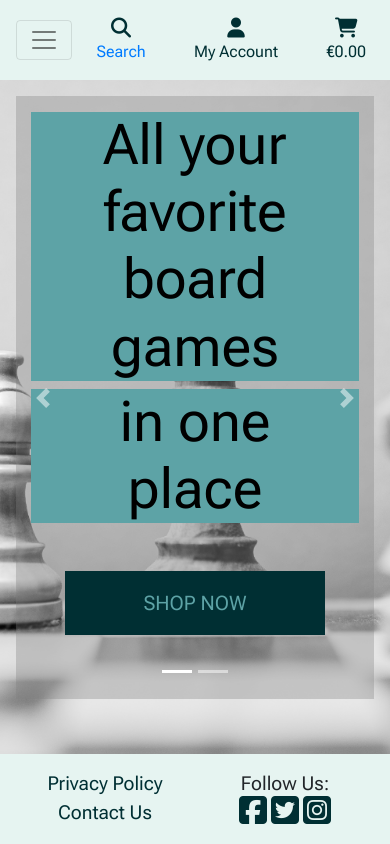
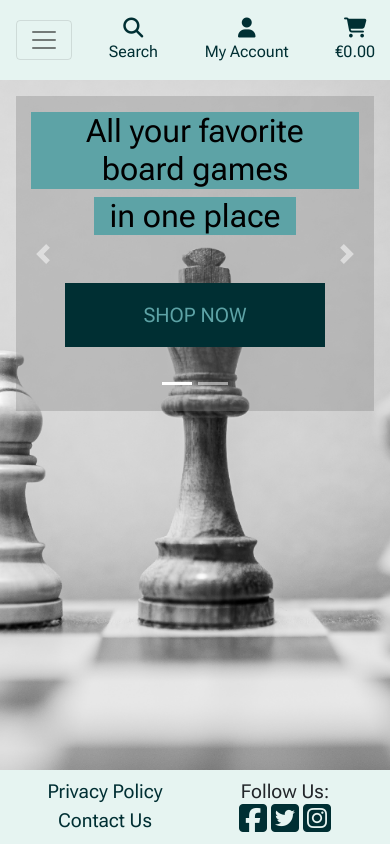
Before and after one commit to vit718/CheckMate-GameStore_Django, a Django app: page / in a window 390 px wide. Run offline with Django 3.2, Linux system fonts and the light colour scheme; some libraries are stand-ins or nearby versions.

Commit message:
fix positioning of navbar and footer for mobile users

```diff
--- a/static/css/base.css
+++ b/static/css/base.css
@@ -162,15 +162,15 @@ a:hover {
 
 /* Footer */
 
-#footer {
+.footer {
     background-color: #E6F4F1;
 }
 
-#footer-links {
+.footer-links {
     padding-top: 10px;
 }
 
-#footer-icons p {
+.footer-icons p {
     margin-bottom: 0;
 }
 
@@ -196,7 +196,7 @@ a:hover {
     }
 }
 
-/* Adjust footer size for small screens */
+/* Adjust size for small screens */
 @media (max-width: 992px) {
 
     #footer-links {
@@ -211,10 +211,18 @@ a:hover {
         padding-top: 80px;
     }
 
-    #carousel-main-1, #carousel-main-2, {
-        font-size: 2.5rem
-    }
-
-    .shop-action-btn {
+    #carousel-main-1, #carousel-main-2 {
+        font-size: 2rem
     }
 }
+
+/* Adjust navbar for the smallest screens */
+@media (max-width: 400px) {
+    .mobile-nav {
+        padding-right: 5px;
+    }
+    .mobile-nav-link {
+        padding-left: 10px;
+        padding-right: 10px;
+    }
+}
--- a/templates/base.html
+++ b/templates/base.html
@@ -97,7 +97,7 @@
             </div>
         </div>
         <div class="row">
-            <nav class="navbar pr-0 backg-light navbar-expand-lg navbar-light w-100">
+            <nav class="navbar mobile-nav backg-light navbar-expand-lg navbar-light w-100">
                 <button class="navbar-toggler" type="button" data-toggle="collapse" data-target="#main-nav" aria-controls="main-nav" aria-expanded="false" aria-label="Toggle navigation">
                     <span class="navbar-toggler-icon"></span>
                 </button>
@@ -121,9 +121,9 @@
     {% endblock %}
 
     <!-- Footer -->
-    <footer id="footer" class="fixed-bottom py-3 text-center">
+    <footer class="fixed-bottom py-2 footer text-center">
         <div class="container d-none d-lg-block">
-            <div id="footer-links" class="text-center float-container">
+            <div class="footer-links text-center float-container">
                 <div>
                     <a class="text-dark bigger-font-size" href="">Privacy Policy</a>
                 </div>
@@ -148,6 +148,7 @@
         {% include 'includes/mobile-footer.html' %}
     </footer>
 
+
     <script src="{% static 'js/base.js' %}"></script>
   </body>
 </html>
--- a/templates/includes/mobile-footer.html
+++ b/templates/includes/mobile-footer.html
@@ -1,5 +1,5 @@
 <div class="d-lg-none container">
-    <div id="footer-links" class="text-center float-container">
+        <div class="text-center float-container">
             <div>
                 <a class="text-dark bigger-font-size" href="">Privacy Policy</a>
             </div>
--- a/templates/includes/mobile-top-header.html
+++ b/templates/includes/mobile-top-header.html
@@ -1,8 +1,8 @@
-<li class="list-inline-item">
-    <a class="nav-link d-block d-lg-none" href="#" id="mobile-search" data-toggle="dropdown" aria-haspopup="true" aria-expanded="false">
+<li class="list-inline-item mr-0">
+    <a class="nav-link mobile-nav-link d-block d-lg-none" href="#" id="mobile-search" data-toggle="dropdown" aria-haspopup="true" aria-expanded="false">
         <div class="text-center">
             <div><i class="fas fa-search text-dark fa-lg"></i></div>
-            <p class="my-0">Search</p>
+            <p class="my-0 text-dark">Search</p>
         </div>
     </a>
     <div class="dropdown-menu border-0 w-100 p-2 rounded-0 my-0" aria-labelledby="mobile-search">
@@ -20,8 +20,8 @@
         </form>
     </div>
 </li>
-<li class="list-inline-item dropdown">
-    <a class="text-dark nav-link d-block d-lg-none" href="#" id="user-options" data-toggle="dropdown" aria-haspopup="true" aria-expanded="false">
+<li class="list-inline-item mr-0 dropdown">
+    <a class="text-dark nav-link mobile-nav-link d-block d-lg-none" href="#" id="user-options" data-toggle="dropdown" aria-haspopup="true" aria-expanded="false">
         <div class="text-center">
             <div><i class="fas fa-user fa-lg"></i></div>
             <p class="my-0">My Account</p>
@@ -40,8 +40,8 @@
         {% endif %}
     </div>
 </li>
-<li class="list-inline-item">
-    <a class="{% if grand_total %}text-primary font-weight-bold{% else %}text-dark{% endif %} nav-link d-block d-lg-none" href="{% url 'view_bag' %}">
+<li class="list-inline-item mr-0">
+    <a class="{% if grand_total %}text-primary font-weight-bold{% else %}text-dark{% endif %} nav-link mobile-nav-link d-block d-lg-none" href="{% url 'view_bag' %}">
         <div class="text-center">
             <div><i class="fa-solid fa-cart-shopping fa-lg"></i></div>
             <p class="my-0">
```
Lines whose indentation alone changed are shown as unchanged.
